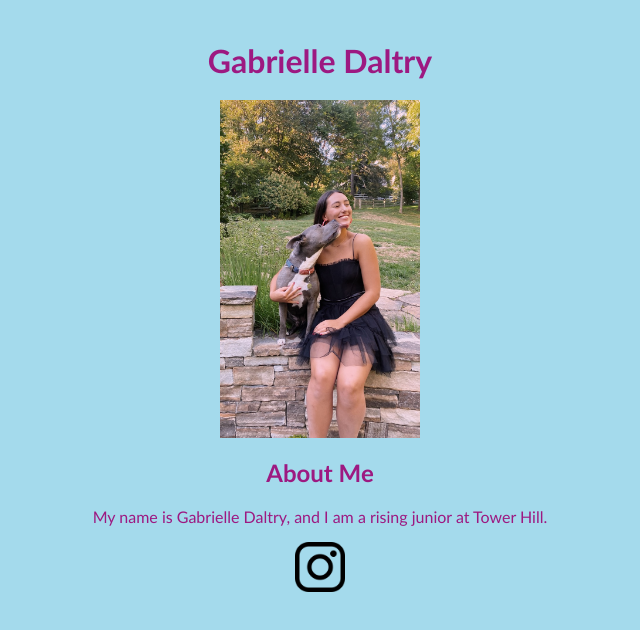
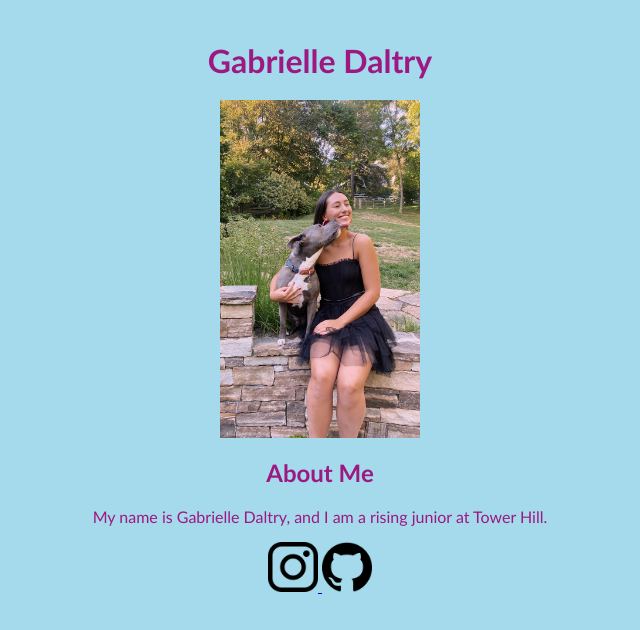
Before and after one commit to gabrielledaltry/gabrielledaltry.github.io, a plain HTML site: page index.html in a window 1280 px wide. Shown: the whole page, without its empty margins (320-960 px from the left). Drawn offline with Linux system fonts and the light colour scheme.

Commit message:
added github link

```diff
--- a/index.html
+++ b/index.html
@@ -51,6 +51,10 @@
             <a href="https://www.instagram.com/gabrielledaltry/">
                 <img src="insta.png" alt="Your Image">
             </a>
+
+            <a href="https://github.com/gabrielledaltry">
+                <img src="gitpic.png" alt="Your Image">
+            </a>
         </p>
     </div>
 </body>
```
Also changed, not shown: gitpic.png (added).
